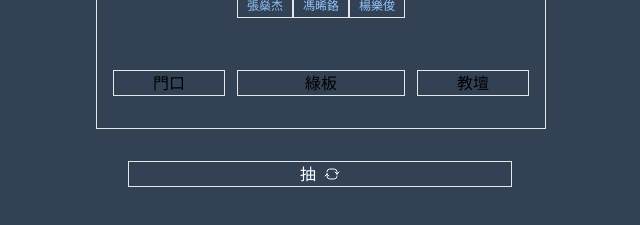
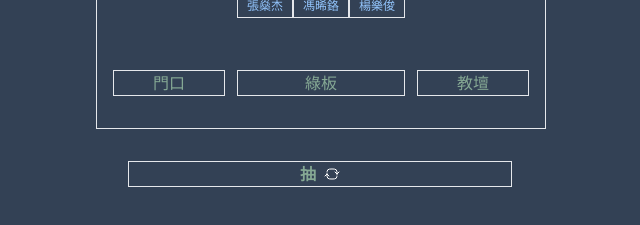
Before and after one commit to ardee222/random_seat, a Svelte app: page / in a window 1280 px wide. Shown: the part 223-448 px from the top of the page, without its empty margins (320-960 px from the left). Built offline with nearby package versions, Linux system fonts and the light colour scheme.

Commit message:
Update App.svelte

```diff
--- a/src/App.svelte
+++ b/src/App.svelte
@@ -68,7 +68,7 @@
       </div>
 
       <div class="absolute w-full bottom-0 ">
-        <div class="border text-center ">門口</div>
+        <div class="border text-center text-[#85A894]">門口</div>
       </div>
     </div>
 
@@ -104,7 +104,7 @@
         {/each}
       </div>
       <div class="absolute w-full bottom-0 ">
-        <div name="black_board" class="border text-center"
+        <div name="black_board" class="border text-center text-[#85A894]"
         on:mouseup={change_board}
         class:text-green-300="{clicked === true}">綠板</div>
       </div>
@@ -132,13 +132,13 @@
         {/each}
       </div>
       <div class="absolute w-full bottom-0 ">
-        <div class="border text-center">教壇</div>
+        <div class="border text-center text-[#85A894]">教壇</div>
       </div>
     </div>
 
   </div>
   <div on:mouseup={shuffle} class="flex items-center justify-center space-x-2 mx-auto border max-w-sm w-full font-serif active:bg-white active:text-yellow-500 text-white">
-    <div>抽</div>
+    <div class="text-[#85A894] font-bold">抽</div>
     <svg xmlns="http://www.w3.org/2000/svg" fill="none" viewBox="0 0 24 24" stroke-width="1.5" stroke="currentColor" class="w-4 h-4">
       <path stroke-linecap="round" stroke-linejoin="round" d="M19.5 12c0-1.232-.046-2.453-.138-3.662a4.006 4.006 0 00-3.7-3.7 48.678 48.678 0 00-7.324 0 4.006 4.006 0 00-3.7 3.7c-.017.22-.032.441-.046.662M19.5 12l3-3m-3 3l-3-3m-12 3c0 1.232.046 2.453.138 3.662a4.006 4.006 0 003.7 3.7 48.656 48.656 0 007.324 0 4.006 4.006 0 003.7-3.7c.017-.22.032-.441.046-.662M4.5 12l3 3m-3-3l-3 3" />
     </svg>
```
